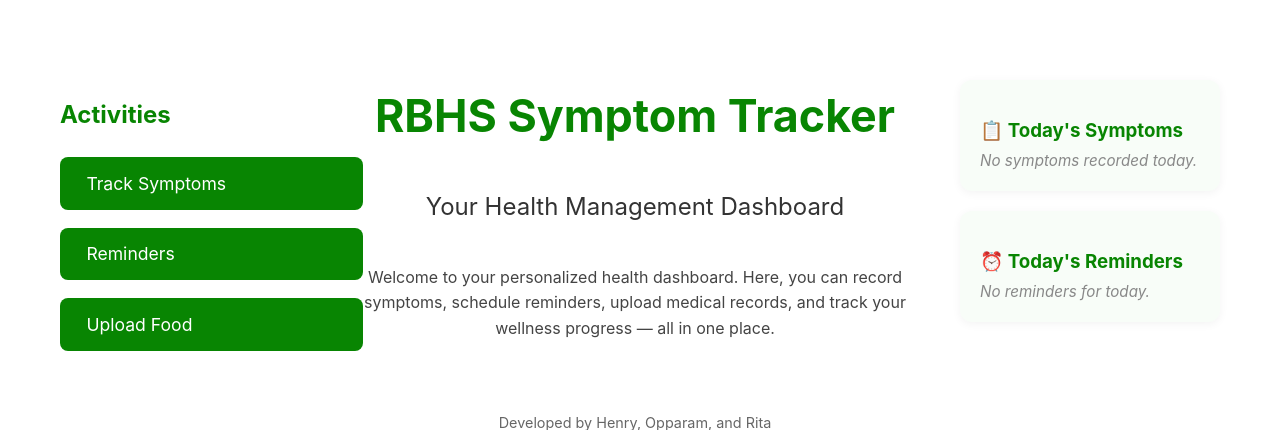
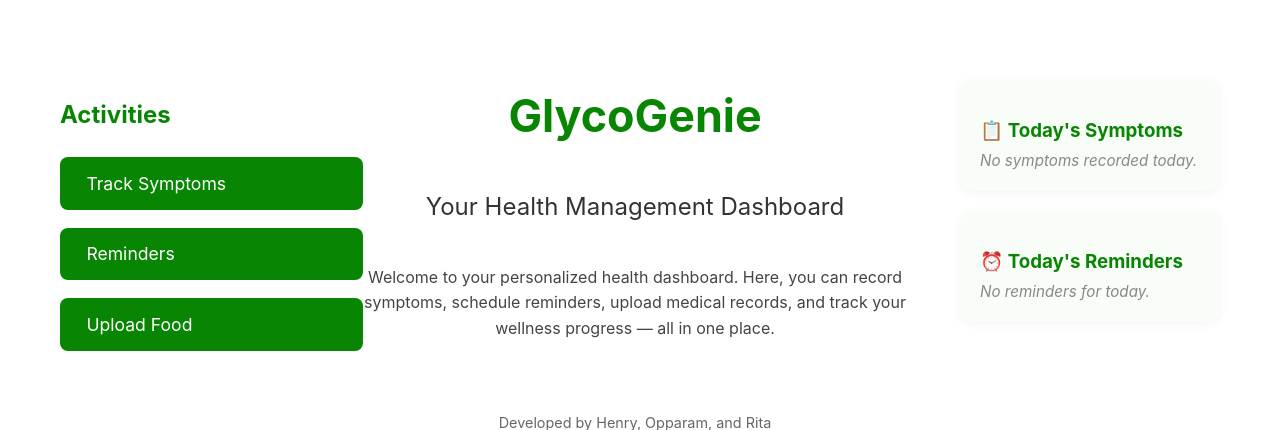
Before and after one commit to aayanb09/rbhs_aiequity, a Flask app: template templates/landing.html in a window 1280 px wide. Shown: the part 75-505 px from the top of the page. Run offline with Flask 3, Linux system fonts and the light colour scheme; the template is opened without the code that fills it, so the values that code supplies are empty.

Commit message:
Update landing.html

```diff
--- a/templates/landing.html
+++ b/templates/landing.html
@@ -27,7 +27,7 @@
 
         <!-- Main Centered Section -->
         <div style="flex: 1; text-align: center; display: flex; flex-direction: column; justify-content: flex-start; align-items: center; gap: 20px;">
-            <h1 style="font-size: 2.8em; margin: 0.2em 0; color: #088502;">RBHS Symptom Tracker</h1>
+            <h1 style="font-size: 2.8em; margin: 0.2em 0; color: #088502;">GlycoGenie</h1>
             <h2 style="font-weight: 400; color: #333; margin-bottom: 1em;">Your Health Management Dashboard</h2>
             <p style="max-width: 600px; color: #444; line-height: 1.6; margin: 0 auto 1.5em auto;">
                 Welcome to your personalized health dashboard. Here, you can record symptoms, schedule reminders, upload medical records, and track your wellness progress — all in one place.
```
